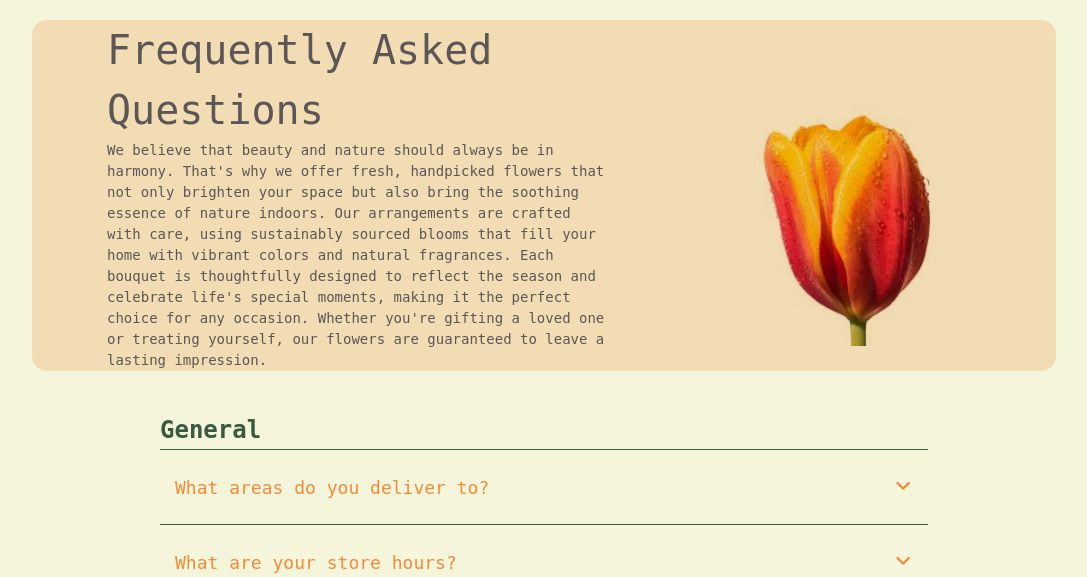
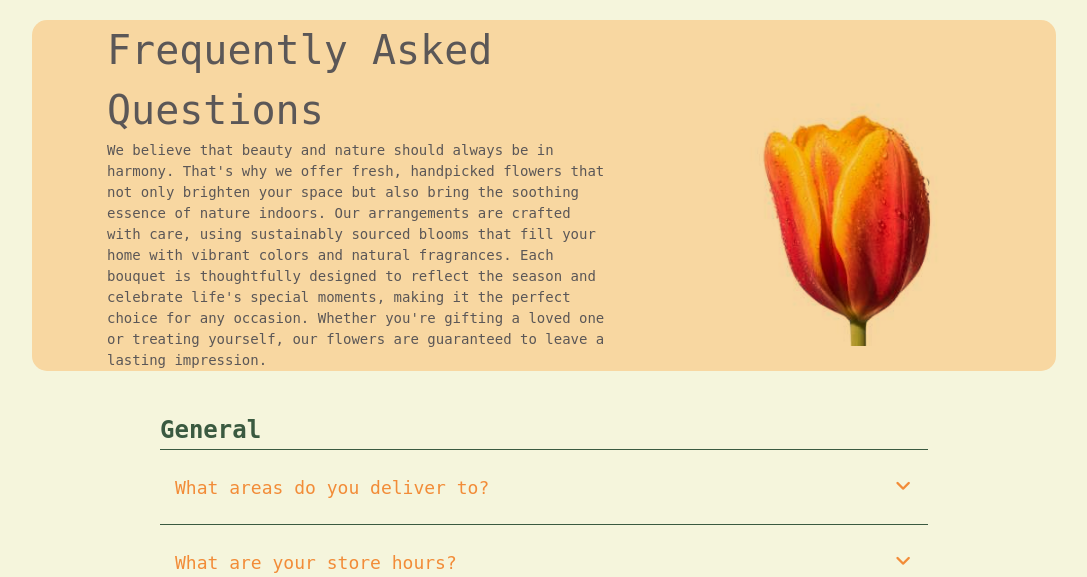
Before and after one commit to Rstark28/CS20Midterm, a Python web app: template site/templates/faq.html in a window 1280 px wide. Shown: the part 88-665 px from the top of the page, without its empty margins (96-1183 px from the left). Run offline with Jinja, Linux system fonts and the light colour scheme; the template is opened without the code that fills it, so the values that code supplies are empty; some libraries are stand-ins or nearby versions.

Commit message:
made some changes to FAQ

```diff
--- a/site/templates/faq.html
+++ b/site/templates/faq.html
@@ -43,7 +43,7 @@
         display: flex;
         justify-content: space-between;
         align-items: center;
-        background-color: rgb(242, 220, 180);
+        background-color: #f8d7a1;
         width: 80%;
         height: auto;
         flex-wrap: wrap;
@@ -835,7 +835,7 @@
             <i class="fas fa-angle-down"></i>
           </button>
           <div class="question_answer">
-            <p>Yes, add your message at checkout.</p>
+            <p>Yes, give us a call to speak with someone about adding your message.</p>
           </div>
         </div>
 
```
